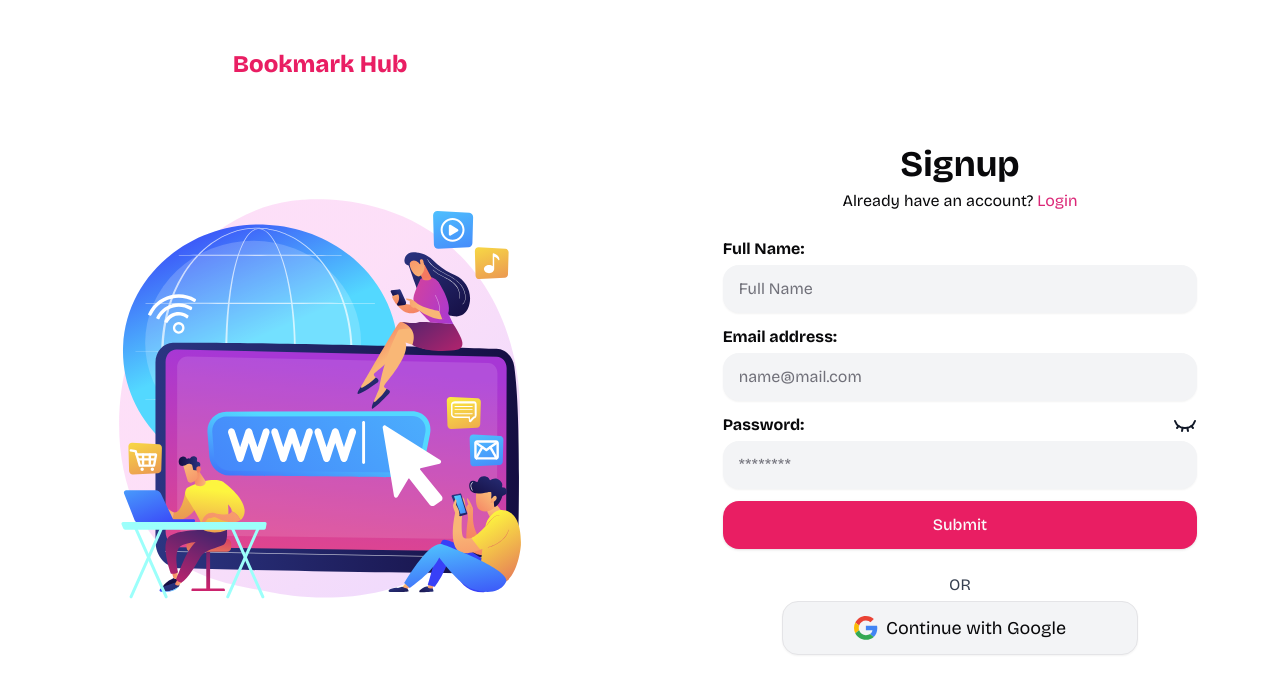
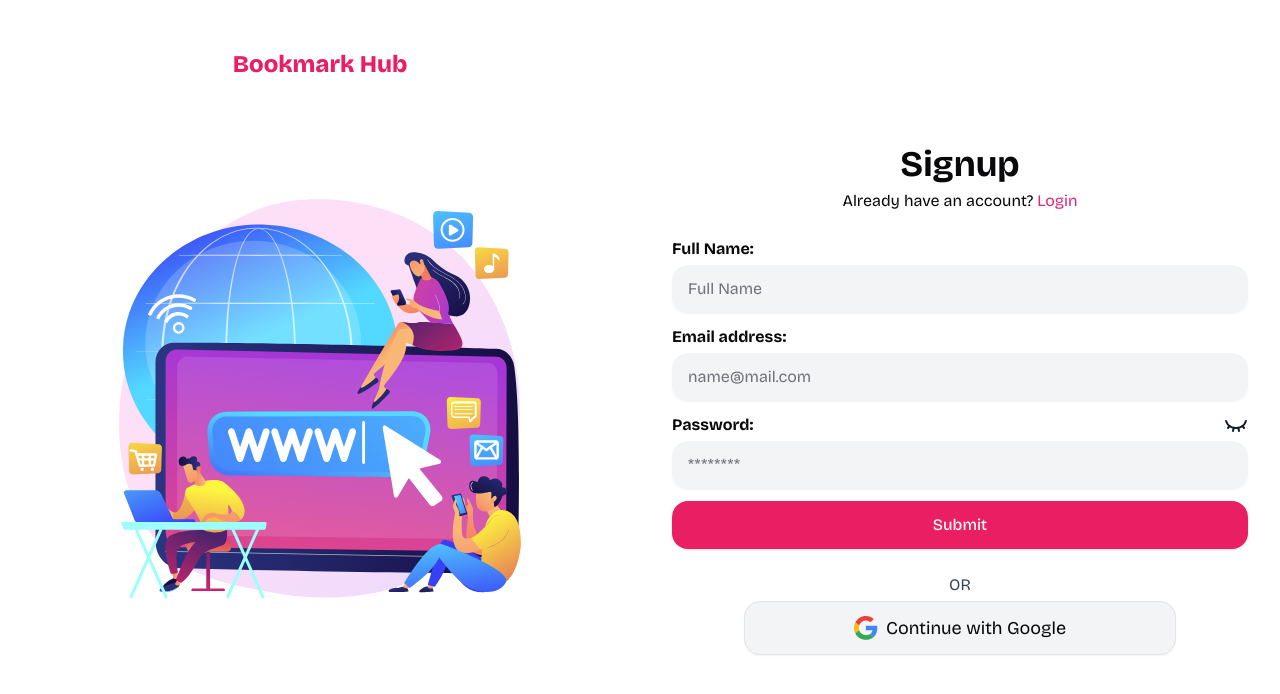
Before and after one commit to fisayo-dev/bookmark-hub, a Next.js app: page /signup in a window 1280 px wide. Shown: the top 694 px of the page. Built offline with nearby package versions, Linux system fonts and the light colour scheme.

Commit message:
change some stylings

```diff
--- a/app/(form)/layout.tsx
+++ b/app/(form)/layout.tsx
@@ -1,7 +1,8 @@
 import Image from "next/image"
 import Logo from '@/components/logo'
+import {ReactNode} from 'react'
 
-const layout = ({children}: {children: React.ReactNode}) => {
+const layout = ({children}: {children: ReactNode}) => {
   return (
     <div className="grid w-full h-[100vh] lg:grid-cols-2 bg-white">
       <div className="hidden lg:block w-full text-white">
@@ -21,7 +22,7 @@ const layout = ({children}: {children: React.ReactNode}) => {
       </div>
       <div className="p-4 h-full">
         <div className="flex h-full flex-col place-content-center">
-          <div className="grid gap-6 mx-auto px-4 w-5/6 sm:3/6">
+          <div className="grid gap-6 mx-auto px-4 w-full sm:3/6">
             {children}
           </div>
          </div>
```
